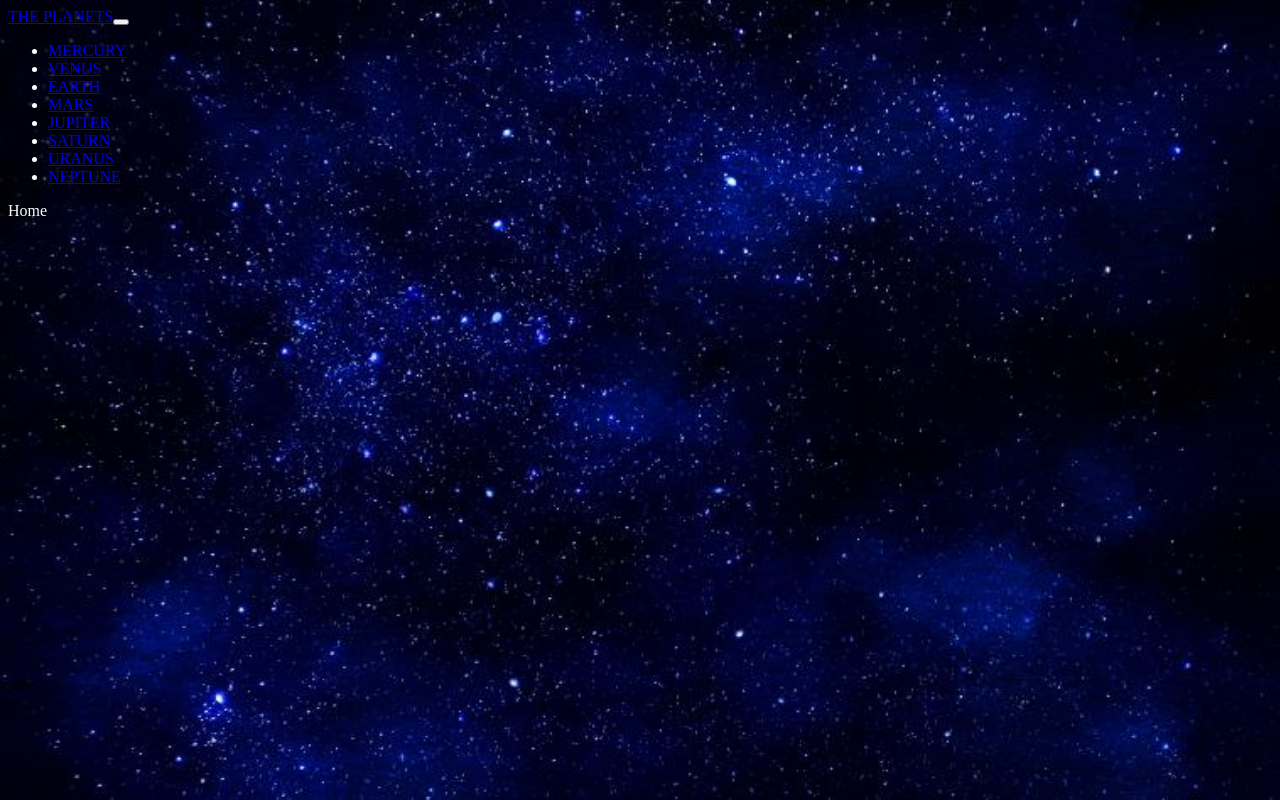
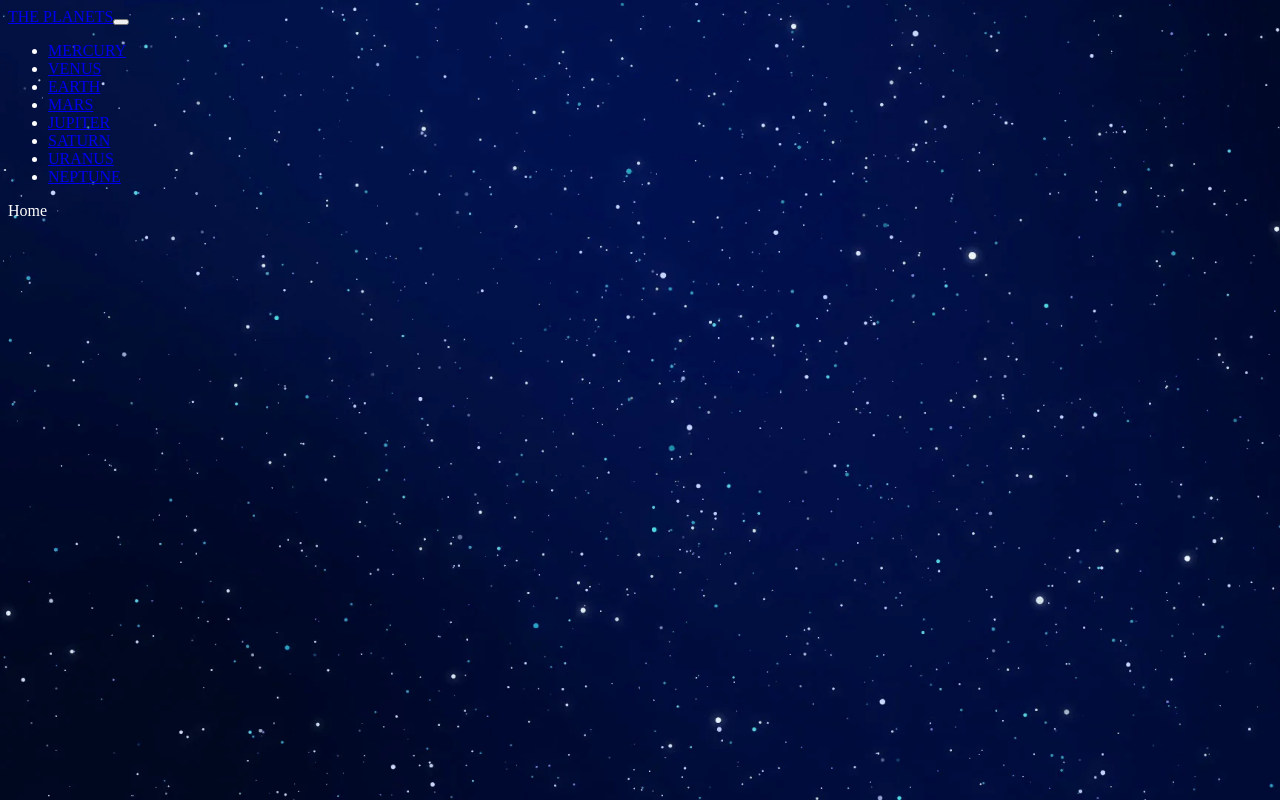
Before and after one commit to Rodri-97/planets-fact-website, a React (Create React App) app: page / in a window 1280 px wide. Built offline with nearby package versions, Linux system fonts and the light colour scheme.

Commit message:
change background

```diff
--- a/src/styles/App.css
+++ b/src/styles/App.css
@@ -1,5 +1,5 @@
 body {
-    background: url("../images/background.jpg");
+    background: url("../images/background.webp");
     background-size: cover;
     background-attachment: fixed;
     color: white;
```
Also changed, not shown: src/images/background.jpg (deleted), src/images/background.webp (added).
